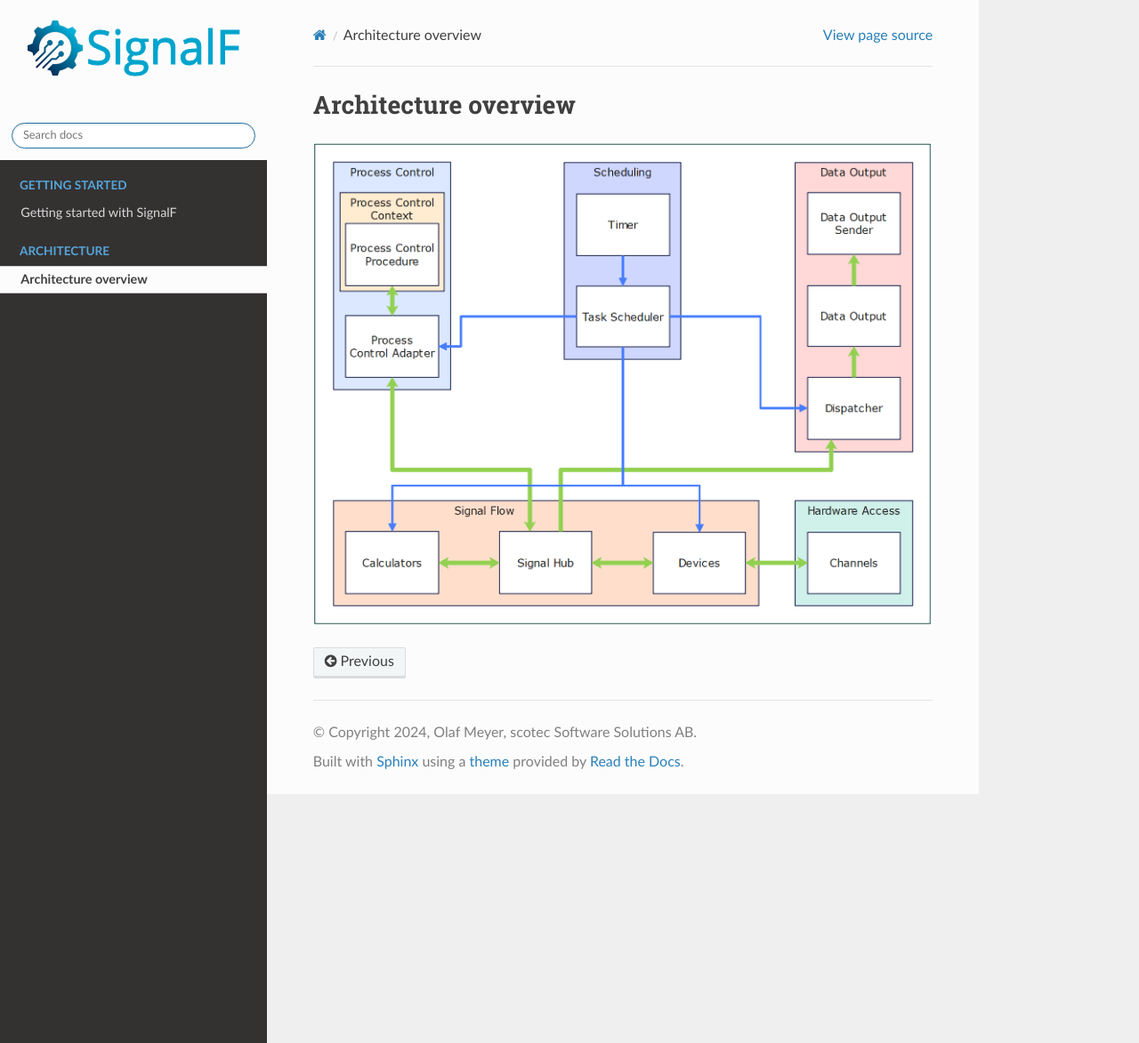
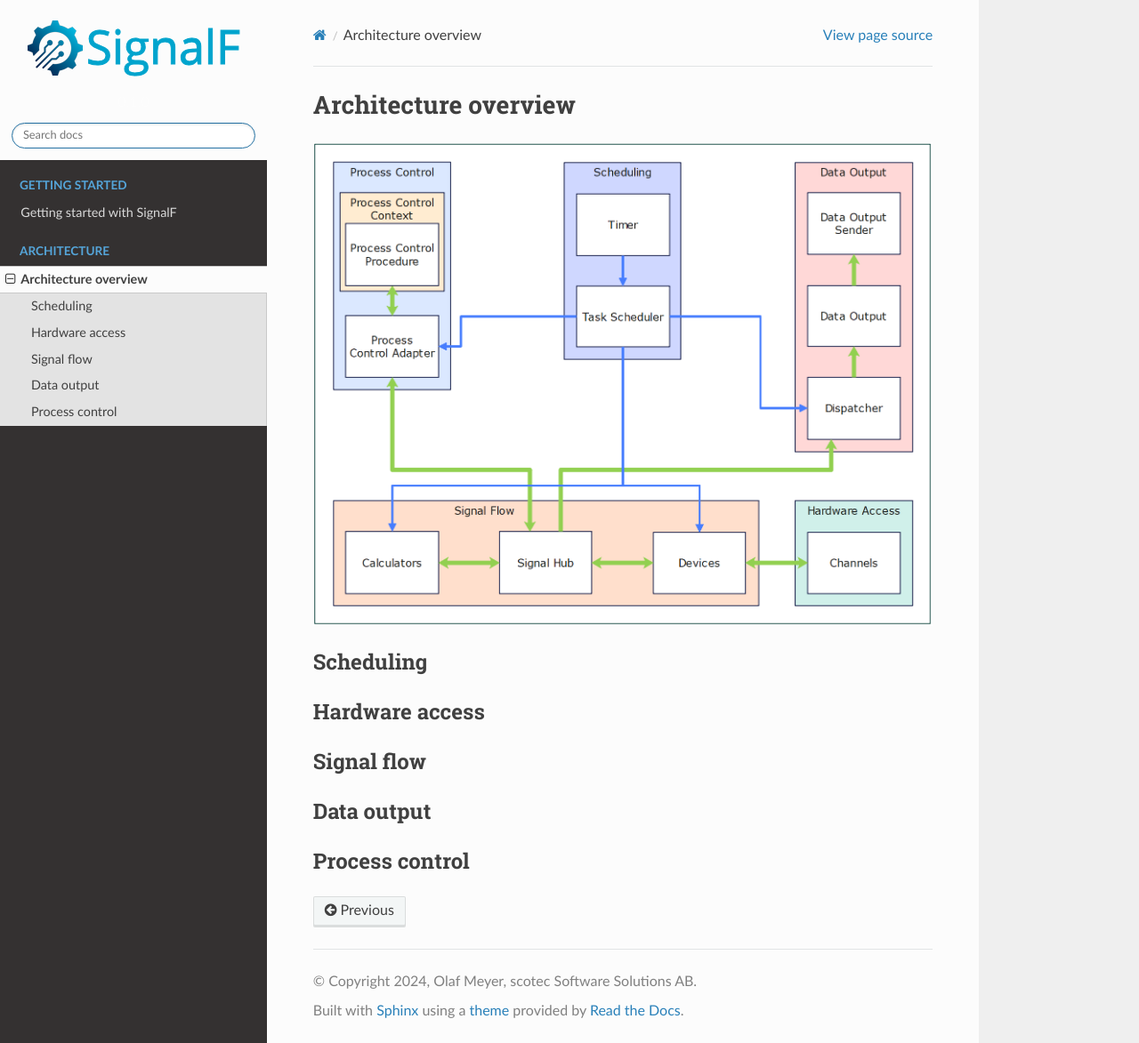
Before and after one commit to SignalF/SignalF.Documentation, a Sphinx documentation site: the page built from docs/source/architecture/overview.rst, in a window 1280 px wide and 1173 px high. Shown: the whole window at 89% size. Built offline with Sphinx 7.4.7 and the Read the Docs theme 2.0.0, drawn with Linux system fonts in a browser that asks for light colours.

Commit message:
Update overview.rst

```diff
--- a/docs/source/architecture/overview.rst
+++ b/docs/source/architecture/overview.rst
@@ -3,3 +3,22 @@ Architecture overview
 
 .. image:: architecture.png
   :alt: Architecture
+
+Scheduling
+----------
+
+
+Hardware access
+---------------
+
+
+Signal flow
+-----------
+
+
+Data output
+-----------
+
+
+Process control
+---------------
```
